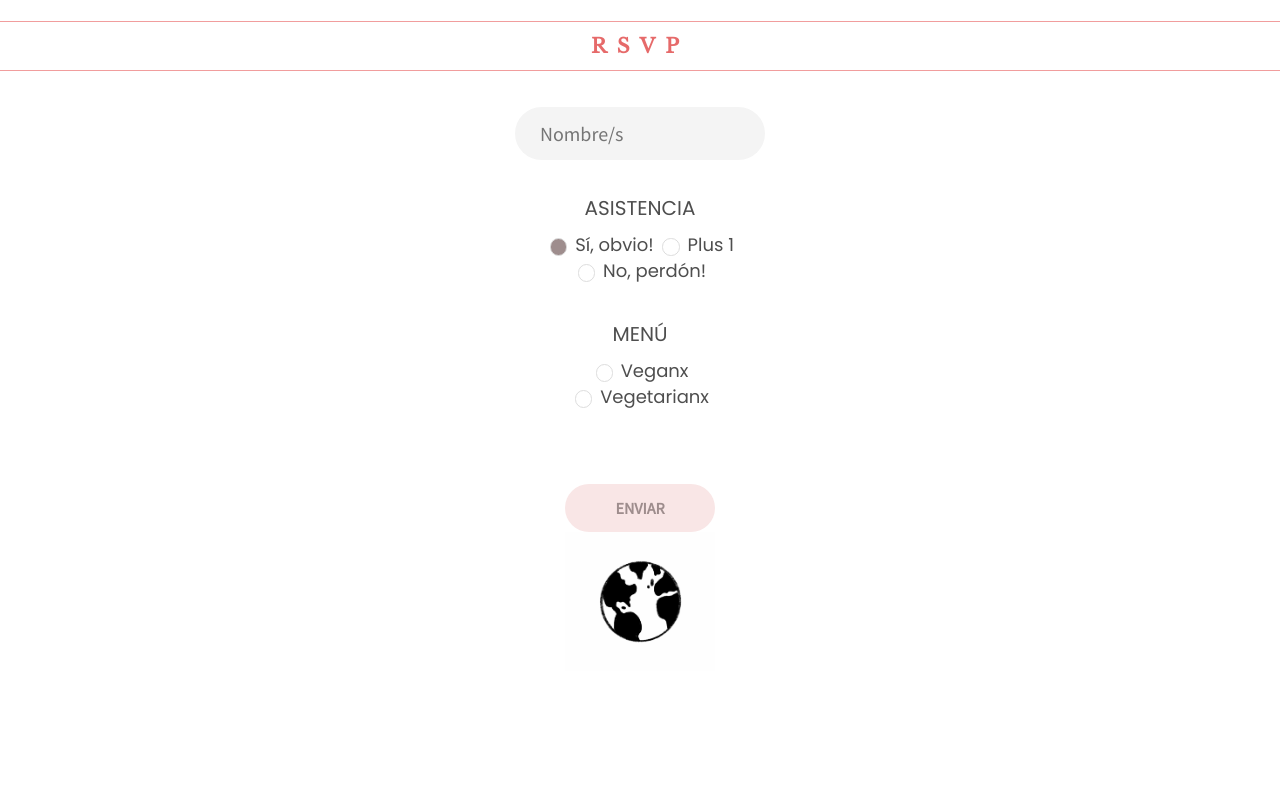
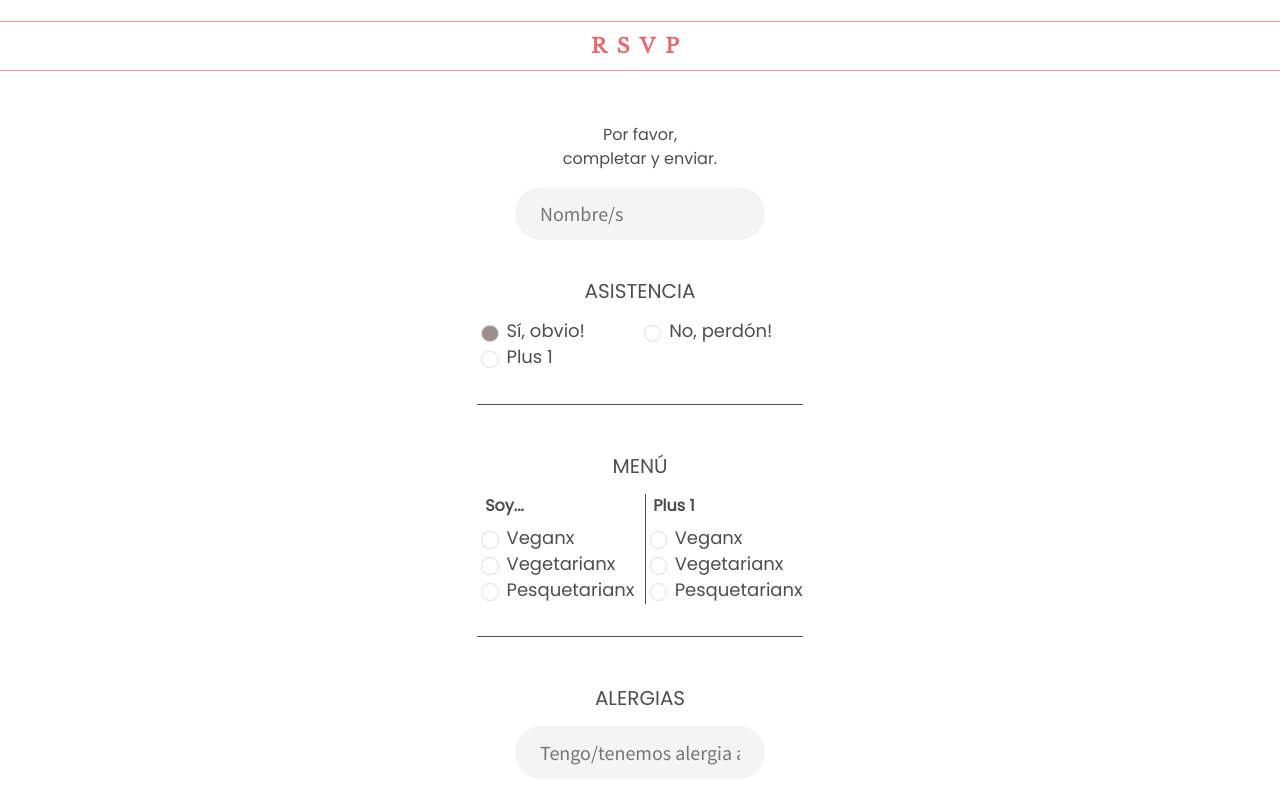
Before and after one commit to AAlejof/HeliKi, a React (Create React App) app in the folder client/: page /home in a window 1280 px wide. Shown: the part 2820-3620 px from the top of the page. Built offline with nearby package versions, Linux system fonts and the light colour scheme.

Commit message:
add option to form and minumun styling changes

```diff
--- a/client/src/components/Form/Form.jsx
+++ b/client/src/components/Form/Form.jsx
@@ -97,6 +97,7 @@ export default function Form() {
       <div>
         <div className={style.rsvpDiv}>
           <h3 className={style.h3Div}>RSVP</h3>
+          <p className={style.pPlease} >Por favor, <br /> completar y enviar.</p>
           <form className={style.rsvpForm} onSubmit={handleSubmit}>
             <div>
               <input
@@ -109,6 +110,7 @@ export default function Form() {
             </div>
             <h4 className={style.h4Div}>ASISTENCIA</h4>
             <div className={style.formDiv}>
+              <div>
                 <input
                   type="checkbox"
                   className={style.cbRound}
@@ -116,14 +118,8 @@ export default function Form() {
                   onChange={(e) => setRsvp(e.target.checked)}
                 />
                 <span className={style.formSpan}> Sí, obvio! </span>
-              <input
-                type="checkbox"
-                className={style.cbRound}
-                checked={plusOne}
-                onChange={(e) => setPlusOne(e.target.checked)}
-              />
-              <span className={style.formSpan}> Plus 1</span>
-              <br />
+              </div>
+              <div>
               <input
                 type="checkbox"
                 className={style.cbRound}
@@ -132,8 +128,53 @@ export default function Form() {
               />
               <span className={style.formSpan}> No, perdón! </span>
               </div>
+              <div>
+                <input
+                  type="checkbox"
+                  className={style.cbRound}
+                  checked={plusOne}
+                  onChange={(e) => setPlusOne(e.target.checked)}
+                />
+                <span className={style.formSpan}> Plus 1</span>
+              </div>
+            </div>
             <h4 className={style.h4Div}>MENÚ</h4>
-            <div className={style.formDiv}>
+            <div className={style.formMenuDiv}>
+              <div className={style.soyPlusDiv}>
+                <div>
+                  <h5 className={style.h5Div}>Soy...</h5>
+                  <div>
+                    <input
+                      type="checkbox"
+                      className={style.cbRound}
+                      checked={vegan}
+                      onChange={(e) => setVegan(e.target.checked)}
+                    />
+                    <span className={style.formSpan}> Veganx</span>
+                  </div>
+                  <div>
+                    <input
+                      type="checkbox"
+                      className={style.cbRound}
+                      checked={vegetarian}
+                      onChange={(e) => setVegetarian(e.target.checked)}
+                    />
+                    <span className={style.formSpan}> Vegetarianx</span>
+                  </div>
+                  <div>
+                    <input
+                      type="checkbox"
+                      className={style.cbRound}
+                      checked={vegetarian}
+                      onChange={(e) => setVegetarian(e.target.checked)}
+                    />
+                    <span className={style.formSpan}> Pesquetarianx</span>
+
+                  </div>
+                </div>
+              </div>
+              <div className={style.plus1Div}>
+                <h5 className={style.h5Div}>Plus 1</h5>
                 <input
                   type="checkbox"
                   className={style.cbRound}
@@ -149,6 +190,25 @@ export default function Form() {
                   onChange={(e) => setVegetarian(e.target.checked)}
                 />
                 <span className={style.formSpan}> Vegetarianx</span>
+                <br />
+                <input
+                  type="checkbox"
+                  className={style.cbRound}
+                  checked={vegetarian}
+                  onChange={(e) => setVegetarian(e.target.checked)}
+                />
+                <span className={style.formSpan}> Pesquetarianx</span>
+              </div>
+            </div>
+            <div>
+              <h4 className={style.h4Div}>ALERGIAS</h4>
+              <input
+                type="text"
+                placeholder="Tengo/tenemos alergia a..."
+                className={style.inputPill}
+                value={name}
+                onChange={(e) => setName(e.target.value)}
+              />
             </div>
           </form>
           <button type="submit" className={style.smallButton} onClick={handleSubmit}>
--- a/client/src/components/Form/Form.module.css
+++ b/client/src/components/Form/Form.module.css
@@ -17,14 +17,14 @@
 }
 
 .rsvpDiv {
-	margin: 10%;
+	margin: 8%;
 	display: flex;
 	flex-direction: column;
 	justify-content: center;
 	align-items: center;
 }
 
-.inputPill{
+.inputPill {
 	margin-bottom: 7%;
 	width: 200px;
 	font-family: 'Source Sans Pro';
@@ -44,17 +44,15 @@
 	cursor: pointer;
 }
 
-/* .inputPill :focus{
-	border-color: inherit;
-	box-shadow: #e66a6a;
-} */
-
-/* .formDiv{
-	display: flex;
-	justify-content: flex-start;
-	width: 60vw;
-	flex-wrap: wrap;
-} */
+.pPlease {
+	font-family: 'Poppins';
+	font-style: normal;
+	font-weight: 400;
+	font-size: 16px;
+	line-height: 24px;
+	text-align: center;
+	color: #4e4e4e;
+}
 
 .h4Div {
 	font-family: 'Poppins';
@@ -66,9 +64,23 @@
 	color: #4e4e4e;
 	margin-bottom: 5%;
 }
+
+.h5Div {
+	font-family: 'Poppins';
+	font-style: normal;
+	font-weight: 600;
+	font-size: 16px;
+	line-height: 24px;
+	text-align: left;
+	color: #4e4e4e;
+	margin-top: 0;
+	margin-bottom: 5%;
+	padding-left: 5%;
+}
+
 .smallButton {
 	margin-bottom: 7%;
-    width: 100px;
+	width: 100px;
 	font-family: 'Source Sans Pro';
 	font-style: normal;
 	font-weight: 600;
@@ -99,21 +111,50 @@
 	cursor: pointer;
 }
 
+.cbRound:checked {
+	background-color: #9e8d8d;
+}
+
 .rsvpForm {
-    margin-bottom: 10%;
+	margin-bottom: 10%;
 
 }
 
 .formDiv {
+	display: grid;
+	grid-template-columns: 1fr 1fr;
+	grid-template-rows: 1fr 1fr;
+	gap: 0px 0px;
+	grid-template-areas:
+		". ."
+		". .";
+		justify-items: start;
 	margin-bottom: 15%;
+	border-bottom: solid 1px #4e4e4e;
+	padding-bottom: 10%;
 }
 
-.cbRound:checked {
-	background-color: #9e8d8d;
+.formMenuDiv {
+	display: flex;
+	margin-bottom: 15%;
+	border-bottom: solid 1px #4e4e4e;
+	padding-bottom: 10%;
+	text-align: left;
 }
 
+.soyPlusDiv {
+	display: flex;
+	flex-direction: column;
+}
+
+.plus1Div {
+	border-left: 1px solid #4e4e4e;
+	margin-left: 10px
+}
+
+
 .formSpan {
-    font-family: 'Poppins';
+	font-family: 'Poppins';
 	font-style: normal;
 	font-weight: 400;
 	font-size: 16px;
@@ -154,7 +195,7 @@
 		align-items: center;
 	}
 
-	.inputPill{
+	.inputPill {
 		margin-bottom: 4%;
 		width: 200px;
 		font-family: 'Source Sans Pro';
@@ -191,6 +232,7 @@
 		color: #4e4e4e;
 		margin-bottom: 5%;
 	}
+
 	.smallButton {
 		margin-bottom: 0%;
 		width: 150px;
@@ -223,6 +265,7 @@
 		outline: none;
 		cursor: pointer;
 	}
+
 	.cbRound:checked {
 		background-color: #9e8d8d;
 	}
```
Lines whose indentation alone changed are shown as unchanged.
